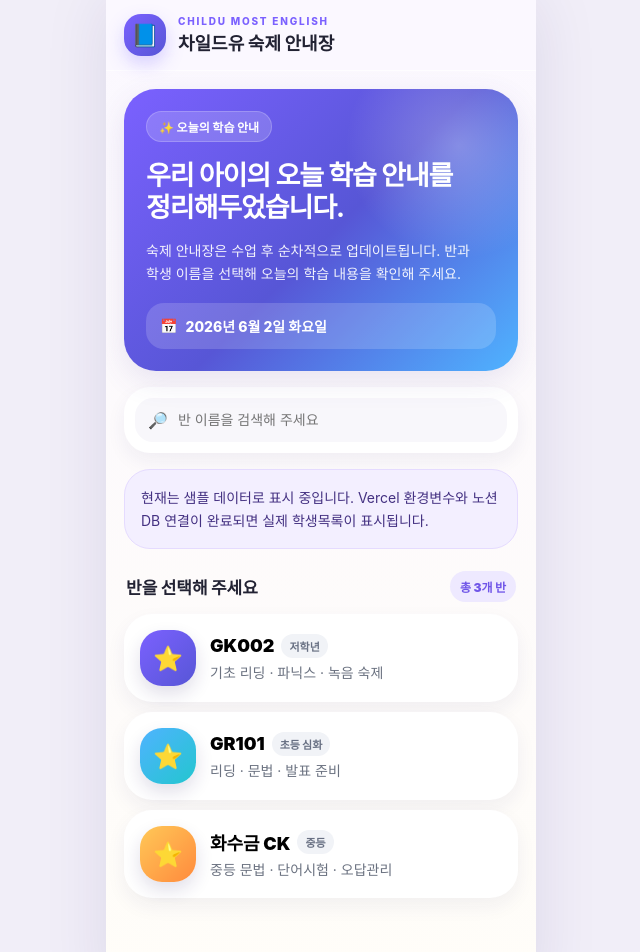
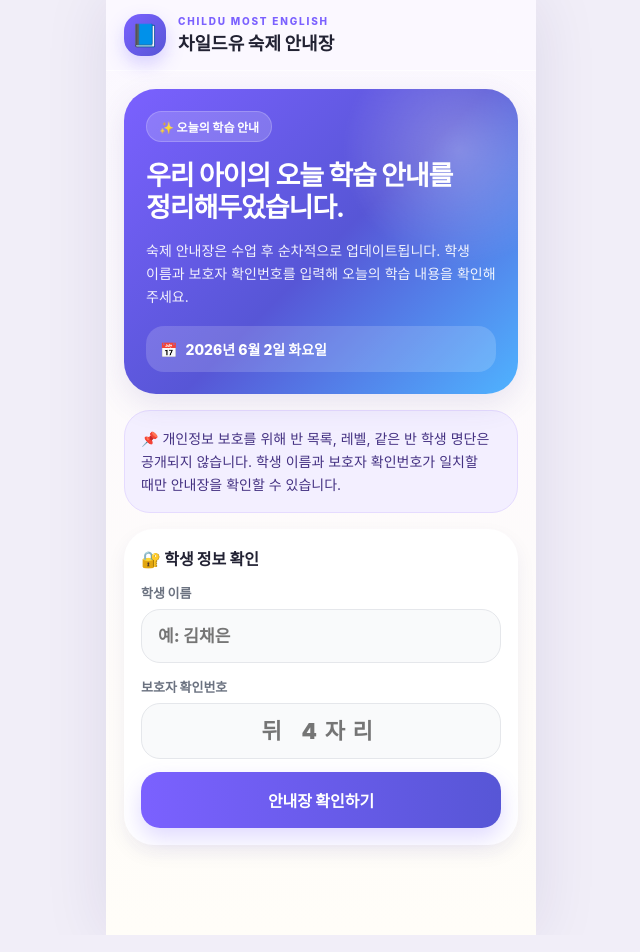
Before and after one commit to hsv8768-stack/childu-homework-notice, a Next.js app: page / in a window 1280 px wide. Shown: the top 952 px of the page, without its empty margins (319-959 px from the left). Built offline with nearby package versions, Linux system fonts and the light colour scheme.

Commit message:
Update page.js

```diff
--- a/app/page.js
+++ b/app/page.js
@@ -1,21 +1,6 @@
 "use client";
 
-import { useEffect, useMemo, useState } from "react";
-
-function classUi(level, index = 0) {
-  const l = String(level || "");
-  if (l.startsWith("GK")) return { iconClass: "g1", heroClass: "", icon: "⭐" };
-  if (l.startsWith("GR")) return { iconClass: "g2", heroClass: "sky", icon: "⭐" };
-  if (l.includes("CK") || l.includes("중등")) return { iconClass: "g3", heroClass: "amber", icon: "⭐" };
-  if (l.includes("내신")) return { iconClass: "g4", heroClass: "green", icon: "⭐" };
-  const list = [
-    { iconClass: "g1", heroClass: "", icon: "⭐" },
-    { iconClass: "g2", heroClass: "sky", icon: "⭐" },
-    { iconClass: "g3", heroClass: "amber", icon: "⭐" },
-    { iconClass: "g4", heroClass: "green", icon: "⭐" }
-  ];
-  return list[index % list.length];
-}
+import { useState } from "react";
 
 function todayText() {
   return new Date().toLocaleDateString("ko-KR", {
@@ -40,99 +25,80 @@ function SectionCard({ icon, tone, title, children }) {
 }
 
 export default function Page() {
-  const [classes, setClasses] = useState([]);
-  const [source, setSource] = useState("");
-  const [loading, setLoading] = useState(true);
-  const [loadError, setLoadError] = useState("");
-  const [search, setSearch] = useState("");
-  const [selectedClass, setSelectedClass] = useState(null);
-  const [selectedStudent, setSelectedStudent] = useState("");
-  const [pinOpen, setPinOpen] = useState(false);
+  const [studentName, setStudentName] = useState("");
   const [pin, setPin] = useState("");
-  const [pinError, setPinError] = useState("");
   const [notice, setNotice] = useState(null);
-  const [noticeLoading, setNoticeLoading] = useState(false);
+  const [loading, setLoading] = useState(false);
+  const [error, setError] = useState("");
 
-  useEffect(() => {
-    async function load() {
-      try {
-        setLoading(true);
-        const res = await fetch("/api/public", { cache: "no-store" });
-        const data = await res.json();
-        if (!res.ok) throw new Error(data?.error || "학생목록 로딩 실패");
-        setClasses(data.classes || []);
-        setSource(data.source || "");
-      } catch (error) {
-        setLoadError(String(error.message || error));
-      } finally {
-        setLoading(false);
-      }
+  async function submitNotice(event) {
+    event.preventDefault();
+
+    const cleanName = studentName.trim();
+    const cleanPin = pin.trim();
+
+    if (!cleanName) {
+      setError("학생 이름을 입력해 주세요.");
+      return;
     }
-    load();
-  }, []);
 
-  const filteredClasses = useMemo(() => {
-    const q = search.trim().toLowerCase();
-    return classes.filter(c =>
-      String(c.level || "").toLowerCase().includes(q) ||
-      String(c.label || "").toLowerCase().includes(q)
-    );
-  }, [classes, search]);
+    if (cleanPin.length < 4) {
+      setError("보호자 확인번호 4자리를 입력해 주세요.");
+      return;
+    }
 
-  function showHome() {
-    setSelectedClass(null);
-    setSelectedStudent("");
-    setNotice(null);
-    setPinOpen(false);
-    window.scrollTo({ top: 0, behavior: "smooth" });
-  }
+    try {
+      setLoading(true);
+      setError("");
 
-  function showClass() {
-    setSelectedStudent("");
-    setNotice(null);
-    setPinOpen(false);
-    window.scrollTo({ top: 0, behavior: "smooth" });
-  }
-
-  function openPin(studentName) {
-    setSelectedStudent(studentName);
-    setPin("");
-    setPinError("");
-    setPinOpen(true);
-  }
-
-  async function unlockStudent() {
-    if (pin.length < 4 || !selectedClass || !selectedStudent) return;
-    try {
-      setNoticeLoading(true);
-      setPinError("");
       const res = await fetch("/api/notice", {
         method: "POST",
-        headers: { "Content-Type": "application/json" },
-        body: JSON.stringify({ level: selectedClass.level, studentName: selectedStudent, pin })
+        headers: {
+          "Content-Type": "application/json"
+        },
+        body: JSON.stringify({
+          studentName: cleanName,
+          pin: cleanPin
+        })
       });
+
       const data = await res.json();
+
       if (!res.ok) {
-        setPinError(data?.error || "확인번호를 다시 확인해주세요.");
+        setError(data?.error || "안내장을 불러오지 못했습니다.");
         return;
       }
+
       setNotice(data);
-      setPinOpen(false);
       window.scrollTo({ top: 0, behavior: "smooth" });
-    } catch (error) {
-      setPinError(String(error.message || error));
+    } catch (err) {
+      setError("안내장을 불러오는 중 오류가 발생했습니다.");
     } finally {
-      setNoticeLoading(false);
+      setLoading(false);
     }
   }
 
-  const selectedUi = selectedClass ? classUi(selectedClass.level) : null;
+  function resetToHome() {
+    setNotice(null);
+    setStudentName("");
+    setPin("");
+    setError("");
+    window.scrollTo({ top: 0, behavior: "smooth" });
+  }
 
   return (
     <div className="app">
       <header className="top">
-        <button className="back" style={{ display: selectedClass ? "block" : "none" }} onClick={notice ? showClass : showHome}>‹</button>
+        <button
+          className="back"
+          style={{ display: notice ? "block" : "none" }}
+          onClick={resetToHome}
+        >
+          ‹
+        </button>
+
         <div className="logo">📘</div>
+
         <div>
           <div className="brand-small">CHILDU MOST ENGLISH</div>
           <div className="brand-title">차일드유 숙제 안내장</div>
@@ -140,81 +106,99 @@ export default function Page() {
       </header>
 
       <main>
-        {!selectedClass && (
+        {!notice && (
           <section>
             <div className="hero">
               <div className="badge">✨ 오늘의 학습 안내</div>
               <h1>우리 아이의 오늘 학습 안내를 정리해두었습니다.</h1>
-              <p>숙제 안내장은 수업 후 순차적으로 업데이트됩니다. 반과 학생 이름을 선택해 오늘의 학습 내용을 확인해 주세요.</p>
-              <div className="date-pill">📅 <span>{todayText()}</span></div>
-            </div>
-
-            <div className="search-card">
-              <div className="search">🔎 <input value={search} onChange={e => setSearch(e.target.value)} placeholder="반 이름을 검색해 주세요" /></div>
-            </div>
-
-            {source === "sample" && (
-              <div className="note-box">
-                현재는 샘플 데이터로 표시 중입니다. Vercel 환경변수와 노션 DB 연결이 완료되면 실제 학생목록이 표시됩니다.
-              </div>
-            )}
-
-            <div className="section-title">
-              <h2>반을 선택해 주세요</h2>
-              <div className="count">총 {filteredClasses.length}개 반</div>
-            </div>
-
-            {loading && <div className="loading">학생목록을 불러오는 중입니다.</div>}
-            {loadError && <div className="error-box">{loadError}</div>}
-            {!loading && !loadError && filteredClasses.length === 0 && <div className="empty-box">표시할 반이 없습니다.</div>}
-
-            {filteredClasses.map((klass, index) => {
-              const ui = classUi(klass.level, index);
-              return (
-                <button key={klass.level} className="class-card" onClick={() => setSelectedClass(klass)}>
-                  <div className={`class-icon ${ui.iconClass}`}>{ui.icon}</div>
-                  <div className="class-info">
-                    <div className="class-row">
-                      <div className="class-name">{klass.level}</div>
-                      <span className="chip">{klass.chip || "수업반"}</span>
-                    </div>
-                    <div className="class-label">{klass.label || "오늘의 수업 · 숙제 안내"}</div>
-                  </div>
-                </button>
-              );
-            })}
-          </section>
-        )}
-
-        {selectedClass && !notice && (
-          <section>
-            <div className={`class-hero ${selectedUi?.heroClass || ""}`}>
-              <span className="mini">{selectedClass.chip || "수업반"}</span>
-              <h2>{selectedClass.level} 숙제 안내장</h2>
-              <p>학생 이름을 선택한 뒤 보호자 확인 번호를 입력해 주세요.</p>
-            </div>
-
-            <div className="panel">
-              <div className="panel-head">👧🏻 학생 이름 선택</div>
-              <div className="students">
-                {(selectedClass.students || []).map(student => (
-                  <button key={student.name} className="student-btn" onClick={() => openPin(student.name)}>
-                    {student.name}
-                  </button>
-                ))}
+              <p>
+                숙제 안내장은 수업 후 순차적으로 업데이트됩니다.
+                학생 이름과 보호자 확인번호를 입력해 오늘의 학습 내용을 확인해 주세요.
+              </p>
+              <div className="date-pill">
+                📅 <span>{todayText()}</span>
               </div>
             </div>
 
             <div className="note-box">
-              📌 개별 시험 안내는 학생 확인 후 상단에 표시됩니다. 반 공통 숙제는 모든 학생에게 동일하게 안내됩니다.
+              📌 개인정보 보호를 위해 반 목록, 레벨, 같은 반 학생 명단은 공개되지 않습니다.
+              학생 이름과 보호자 확인번호가 일치할 때만 안내장을 확인할 수 있습니다.
             </div>
+
+            <form onSubmit={submitNotice} className="panel">
+              <div className="panel-head">🔐 학생 정보 확인</div>
+
+              <div style={{ display: "grid", gap: "14px" }}>
+                <label style={{ display: "grid", gap: "7px" }}>
+                  <span
+                    style={{
+                      fontSize: "13px",
+                      fontWeight: 900,
+                      color: "#6b7280"
+                    }}
+                  >
+                    학생 이름
+                  </span>
+                  <input
+                    value={studentName}
+                    onChange={(event) => setStudentName(event.target.value)}
+                    placeholder="예: 김채은"
+                    autoComplete="off"
+                    style={{
+                      width: "100%",
+                      height: "54px",
+                      border: "1px solid #e5e7eb",
+                      background: "#f9fafb",
+                      borderRadius: "19px",
+                      padding: "0 16px",
+                      fontSize: "17px",
+                      fontWeight: 800,
+                      outline: "none"
+                    }}
+                  />
+                </label>
+
+                <label style={{ display: "grid", gap: "7px" }}>
+                  <span
+                    style={{
+                      fontSize: "13px",
+                      fontWeight: 900,
+                      color: "#6b7280"
+                    }}
+                  >
+                    보호자 확인번호
+                  </span>
+                  <input
+                    className="pin-input"
+                    value={pin}
+                    onChange={(event) =>
+                      setPin(event.target.value.replace(/\D/g, "").slice(0, 4))
+                    }
+                    inputMode="numeric"
+                    maxLength={4}
+                    placeholder="뒤 4자리"
+                    autoComplete="off"
+                  />
+                </label>
+              </div>
+
+              {error && (
+                <div className="error-box" style={{ marginTop: "14px" }}>
+                  {error}
+                </div>
+              )}
+
+              <button className="primary" type="submit" disabled={loading}>
+                {loading ? "확인 중..." : "안내장 확인하기"}
+              </button>
+            </form>
           </section>
         )}
 
-        {selectedClass && notice && (
+        {notice && (
           <section>
             <div className="student-head">
-              <div className="small">{notice.level || selectedClass.level}</div>
+              <div className="small">오늘의 학습 안내</div>
               <h2>{notice.studentName} 숙제 안내장</h2>
               <p>{notice.date || todayText()}</p>
             </div>
@@ -231,59 +215,67 @@ export default function Page() {
               {notice.alert ? (
                 <div>
                   <div className="score-grid">
-                    <div className="score"><div className="k">단어</div><div className="v">{notice.alert.word || "-"}</div></div>
-                    <div className="score"><div className="k">문법</div><div className="v">{notice.alert.grammar || "-"}</div></div>
-                    <div className="score"><div className="k">재시험</div><div className="v">{notice.alert.retest || "-"}</div></div>
+                    <div className="score">
+                      <div className="k">단어</div>
+                      <div className="v">{notice.alert.word || "-"}</div>
+                    </div>
+                    <div className="score">
+                      <div className="k">문법</div>
+                      <div className="v">{notice.alert.grammar || "-"}</div>
+                    </div>
+                    <div className="score">
+                      <div className="k">재시험</div>
+                      <div className="v">{notice.alert.retest || "-"}</div>
+                    </div>
                   </div>
-                  <div className="memo">{notice.alert.memo || "개별 메모는 없습니다."}</div>
+
+                  <div className="memo">
+                    {notice.alert.memo || "개별 메모는 없습니다."}
+                  </div>
                 </div>
               ) : (
-                <div className="memo">오늘은 반 공통 숙제 안내만 확인해 주세요.</div>
+                <div className="memo">
+                  오늘은 반 공통 숙제 안내만 확인해 주세요.
+                </div>
               )}
             </div>
 
             {!notice.homework ? (
-              <div className="error-box">오늘 등록된 반별 숙제가 없습니다. 공개 체크와 날짜, 레벨을 확인해 주세요.</div>
+              <div className="error-box">
+                오늘 등록된 숙제가 없습니다. 학원에서 순차적으로 업데이트 중입니다.
+              </div>
             ) : (
               <div>
-                <SectionCard icon="✅" tone="blue" title="지난 숙제">{notice.homework.previous || "-"}</SectionCard>
-                <SectionCard icon="✏️" tone="violet" title="단어 · 문법 확인">{`단어 시험: ${notice.homework.word || "-"}\n문법 시험: ${notice.homework.grammar || "-"}`}</SectionCard>
-                <SectionCard icon="📣" tone="rose" title="전달사항">{notice.homework.notice || "-"}</SectionCard>
-                <SectionCard icon="📘" tone="yellow" title="오늘의 수업">{notice.homework.todayClass || "-"}</SectionCard>
-                <SectionCard icon="📝" tone="orange" title="오늘의 숙제">{notice.homework.homework || "-"}</SectionCard>
-                <SectionCard icon="✨" tone="green" title="온라인 숙제">{notice.homework.online || "-"}</SectionCard>
+                <SectionCard icon="✅" tone="blue" title="지난 숙제">
+                  {notice.homework.previous || "-"}
+                </SectionCard>
+
+                <SectionCard icon="✏️" tone="violet" title="단어 · 문법 확인">
+                  {`단어 시험: ${notice.homework.word || "-"}\n문법 시험: ${
+                    notice.homework.grammar || "-"
+                  }`}
+                </SectionCard>
+
+                <SectionCard icon="📣" tone="rose" title="전달사항">
+                  {notice.homework.notice || "-"}
+                </SectionCard>
+
+                <SectionCard icon="📘" tone="yellow" title="오늘의 수업">
+                  {notice.homework.todayClass || "-"}
+                </SectionCard>
+
+                <SectionCard icon="📝" tone="orange" title="오늘의 숙제">
+                  {notice.homework.homework || "-"}
+                </SectionCard>
+
+                <SectionCard icon="✨" tone="green" title="온라인 숙제">
+                  {notice.homework.online || "-"}
+                </SectionCard>
               </div>
             )}
           </section>
         )}
       </main>
-
-      <div className={`sheet ${pinOpen ? "open" : ""}`}>
-        <div className="sheet-card">
-          <div className="handle"></div>
-          <div className="pin-head">
-            <div className="pin-icon">🔐</div>
-            <div>
-              <h3>보호자 확인 번호</h3>
-              <p>{selectedStudent} 학생 안내장을 확인합니다.</p>
-            </div>
-          </div>
-          <input
-            className="pin-input"
-            value={pin}
-            inputMode="numeric"
-            maxLength={4}
-            placeholder="뒤 4자리"
-            onChange={e => setPin(e.target.value.replace(/\D/g, "").slice(0, 4))}
-            onKeyDown={e => { if (e.key === "Enter") unlockStudent(); }}
-          />
-          <div className="pin-error" style={{ display: pinError ? "block" : "none" }}>{pinError}</div>
-          <button className="primary" onClick={unlockStudent} disabled={noticeLoading}>
-            {noticeLoading ? "확인 중..." : "안내장 확인하기"}
-          </button>
-          <button className="secondary" onClick={() => setPinOpen(false)}>취소</button>
-        </div>
-      </div>
     </div>
   );
 }
```
